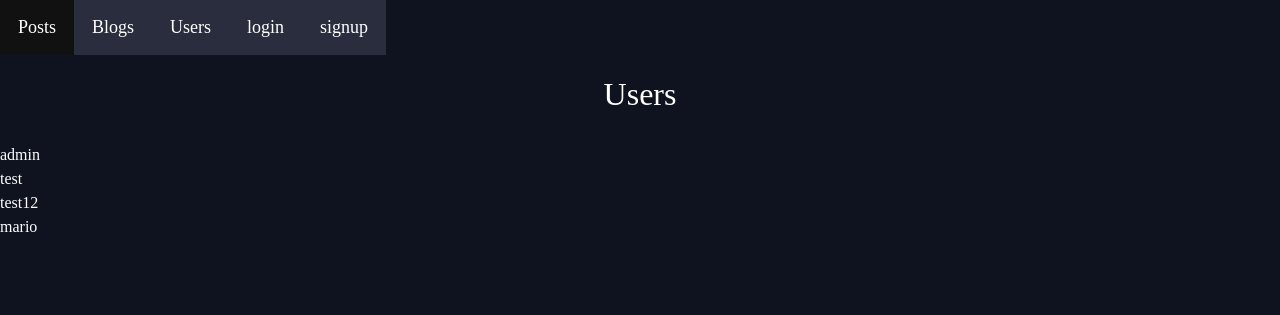
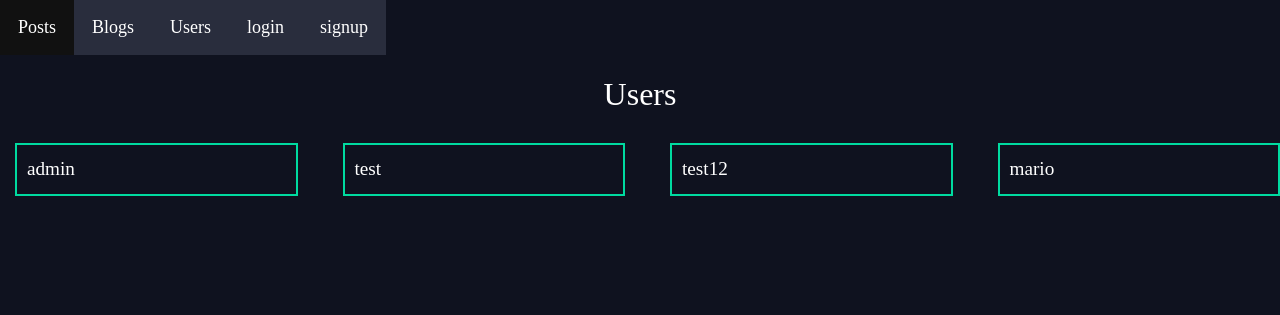
Before and after one commit to bluex4556/Social-Networking-Site, a Django app: template social/templates/social/user_list.html in a window 1280 px wide. Shown: the top 315 px of the page. Run offline with Django 3.2, Linux system fonts and the light colour scheme; the template is opened without the code that fills it: values that come from a table or form of the project are taken from there, others are empty; data comes from the database, SQL or seed files in the repository; both versions use the stored data as it was after the commit; some libraries are stand-ins or nearby versions.

Commit message:
Added css

```diff
--- a/social/templates/social/blogdetail.html
+++ b/social/templates/social/blogdetail.html
@@ -1,6 +1,9 @@
 {% extends "basegeneric.html" %}
 {% block content %}
-    <h1>{{ posts.title }}</h1>
+  <div class="post-detail">
+  <div class ="post">
+    <h2>{{ posts.title }}</h2>
     <p>{{posts.body}}</p>
     <p>{{posts.pub_date}}</p>
+  </div>
 {% endblock %}
--- a/social/templates/social/profile.html
+++ b/social/templates/social/profile.html
@@ -1,6 +1,6 @@
 {% extends "basegeneric.html" %}
 {% block content %}
-  <p> <h1>Profile view</h1> </p>
+  <p> <h1 class="title">Profile view</h1> </p>
   <p>username : {{profile.user.username}}</p>
   <p>date of birth : {{profile.dob}}</p>
   <p> avatar: </p>
--- a/social/templates/social/user_list.html
+++ b/social/templates/social/user_list.html
@@ -5,24 +5,16 @@
   {% if object_list %}
     {% for user_ in object_list %}
         <div class="user">
-          {% if request.user != user_%}
-            <a href= "{% url 'social:profileview' user_id=user_.id%}">{{ user_.username }}</a>
-            {% if request.user.is_authenticated%}
-              {% if friendslist %}
-                {% if user_ in friendslist %}
-                  <a href="{% url 'social:change_friends' operation='remove' pk=user_.id %}" class='btn btn-warning '>remove friend</a>
-                {% else %}
-                  <a href="{% url 'social:change_friends' operation='add' pk=user_.id %}" class='btn btn-success'>add friend</a>
-                {% endif %}
-              {% else %}
-                <a href="{% url 'social:change_friends' operation='add' pk=user_.id %}" class='btn btn-success'>add friend</a>
-              {% endif %}
+          <a href= "{% url 'social:profileview' user_id=user_.id%}"id='userlist'>{{ user_.username }}</a>
+          {% if request.user.is_authenticated%}
+            {% if user_ in friendslist and friendslist %}
+              <a href="{% url 'social:change_friends' operation='remove' pk=user_.id %}" class='btn btn-warning '>remove friend</a>
+            {% else %}
+              <a href="{% url 'social:change_friends' operation='add' pk=user_.id %}" class='btn btn-success'>add friend</a>
             {% endif %}
           {% endif %}
-
         </div>
     {% endfor %}
-
   {% endif %}
   </div>
 {% endblock %}
--- a/social/views.py
+++ b/social/views.py
@@ -190,7 +190,6 @@ class BlogListView(ListView):
     queryset = blog.objects.all()
 
 class UserListView(ListView):
-    queryset = User.objects.all()
     template_name = 'social/user_list.html'
     def get_context_data(self, **kwargs):
         context =  super(UserListView,self).get_context_data(**kwargs)
@@ -204,6 +203,8 @@ class UserListView(ListView):
             friends= False
         context['friendslist'] = friends
         return context
+    def get_queryset(self):
+        return User.objects.all().exclude(pk= self.request.user.id)
 
 class CreateUserintrestView(CreateView):
     model = userintrests
--- a/static/styles.css
+++ b/static/styles.css
@@ -126,19 +126,6 @@ nav li a:hover:not(.active)
   padding: 10px;
 
 }
-.post-detail
-{
-  padding:20px
-}
-.post-detail h2
-{
-  text-align : left;
-  margin-bottom:20px
-}
-.comments
-{
-  padding:20px;
-}
 
 .site-form
 {
@@ -213,3 +200,75 @@ nav li a:hover:not(.active)
   bottom: 5%;
   padding: 10px;
 }
+
+
+.Users
+{
+  display: grid;
+  grid-template-columns: 1fr 1fr 1fr 1fr ;
+  grid-gap:30px;
+
+}
+
+.user
+{
+  margin-left: 15px;
+  padding: 10px;
+  border: 2px solid #00dba0;
+  position: relative;
+
+}
+
+.user .btn
+{
+  padding: 11px;
+  padding-top:13.5px;
+  padding-bottom:13.5px;
+  position: absolute;
+  right: 0%;
+  bottom: 0%;
+  border-radius:0px;
+  margin: 0;
+  font-size: 0.8em;
+  font-family: sans-serif
+}
+
+#userlist
+{
+  position:relative;
+  font-size:1.2em;
+}
+
+.comments
+{
+  display: grid;
+  grid-template-rows: 1fr 1fr;
+  grid-gap:30px;
+}
+
+.comment
+{
+  margin-left: 15px;
+  margin-right:10px;
+  padding: 10px;
+  border: 2px solid #00dba0;
+  position: relative;
+}
+
+.post-detail
+{
+  display: grid;
+  margin-top:30px;
+  margin-bottom:20px;
+  padding:20px;
+}
+.post-detail h2
+{
+  text-align : center;
+  margin-bottom:20px
+}
+
+.comments h3
+{
+  text-align: center;
+}
```
Also changed, not shown: social/templates/social/detail.html (+11 -9 lines), social/templates/social/related.html (+6 -4 lines), db.sqlite3, media/default_BHFET0c.png (added).
